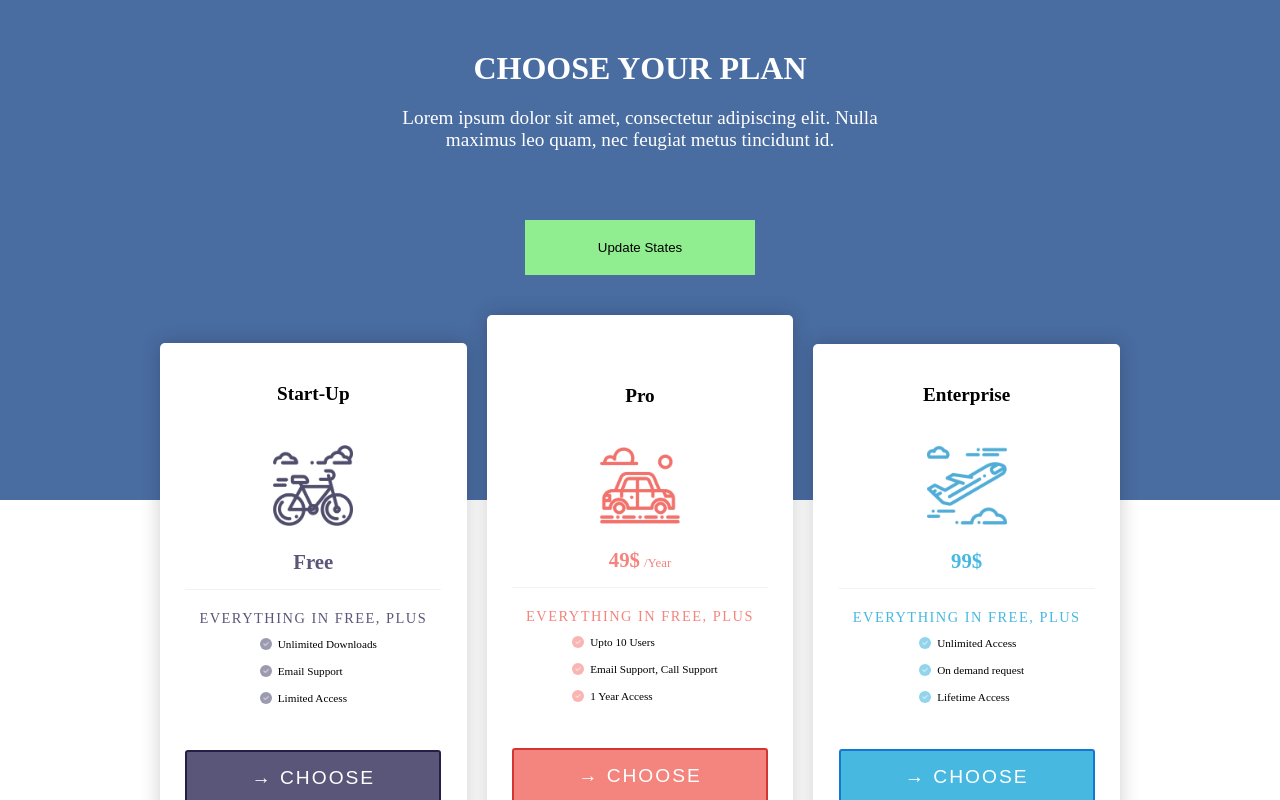
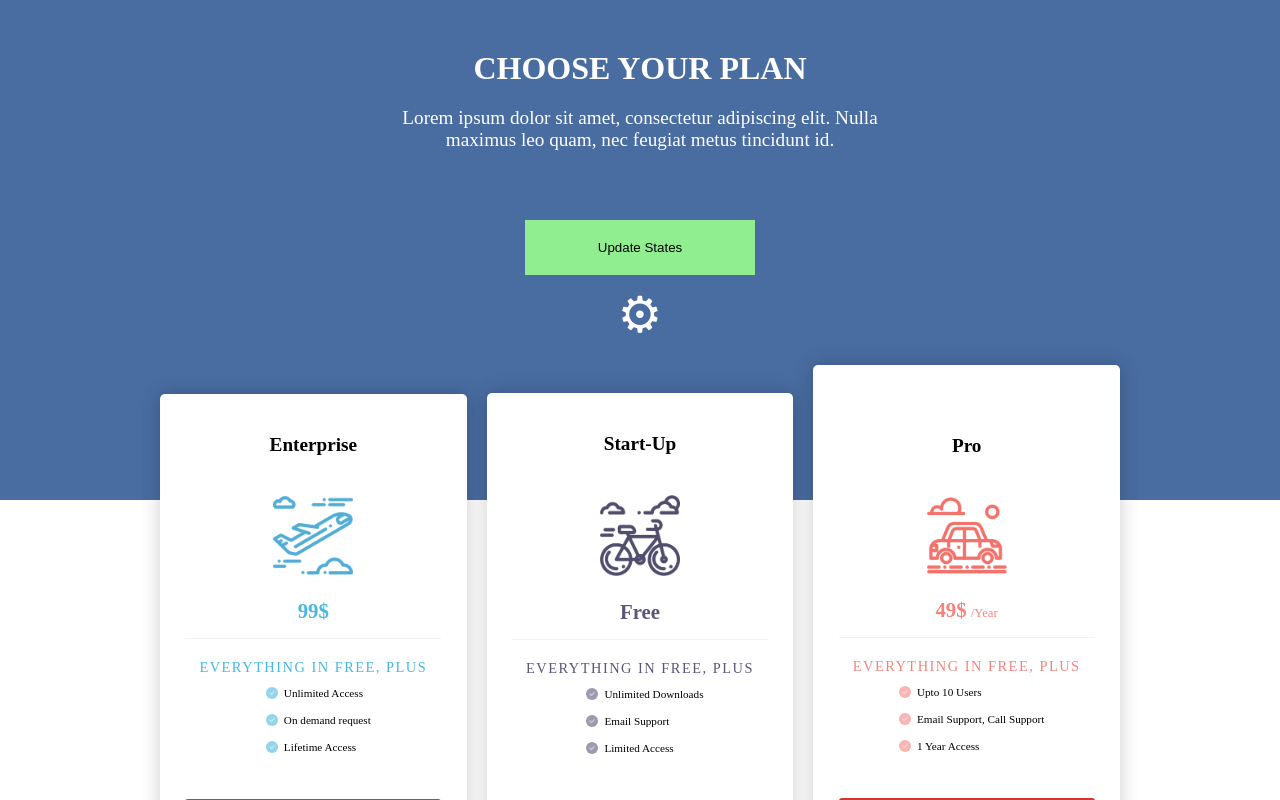
Before and after one commit to dillionmegida/react-course, a React (Vite) app: page / in a window 1280 px wide. Shown: the top 800 px of the page. Built offline with nearby package versions, Linux system fonts and the light colour scheme.

Commit message:
update code with class/lifecycle examples

```diff
--- a/src/App.jsx
+++ b/src/App.jsx
@@ -1,24 +1,19 @@
-import PricingCard from "./components/PricingCard/PricingCard"
+import PricingCards from "./components/PricingCards/PricingCards"
 import styles from "./App.module.css"
 import { useState } from "react"
 
 function App() {
-  const [showPricingCards, setShowPricingCards] =
-    useState(true)
-  const [showHeading, setShowHeading] =
-    useState(true)
+  const [showPricingCards, setShowPricingCards] = useState(true)
+  const [showHeading, setShowHeading] = useState(true)
 
   // const updateShowPricingCards = () => {
   //   setShowPricingCards(!showPricingCards) // batch/queue the update
   //   console.log(showPricingCards)
   // }
 
-
   // const updateShowHeading = () => {
   //   setShowHeading(!showHeading) // batch/queue the update
   // }
-
-  console.log("i am rendered")
 
   const updateStates = () => {
     setShowPricingCards(!showPricingCards) // queue for next render
@@ -66,47 +61,23 @@ function App() {
     <main>
       <div className={styles.bg}>
         {showHeading && (
-          <h1 className={styles.heading}>
-            Choose your plan
-          </h1>
+          <h1 className={styles.heading}>Choose your plan</h1>
         )}
         <p className={styles.description}>
-          Lorem ipsum dolor sit amet, consectetur
-          adipiscing elit. Nulla maximus leo quam,
-          nec feugiat metus tincidunt id.
+          Lorem ipsum dolor sit amet, consectetur adipiscing
+          elit. Nulla maximus leo quam, nec feugiat metus
+          tincidunt id.
         </p>
       </div>
       <div className={styles["update-buttons"]}>
-        {/* <button
+        <button
+          onClick={updateStates}
           className={styles["update-button"]}
-          onClick={updateShowHeading}
         >
-          Update Show Heading
-        </button>
-        <button
-          className={styles["update-button"]}
-          onClick={updateShowPricingCards}
-        >
-          Update Show Pricing Cards
-        </button> */}
-        <button onClick={updateStates} className={styles["update-button"]}>
           Update States
         </button>
       </div>
-      {showPricingCards && (
-        <div
-          className={`${styles.prices} container`}
-        >
-          {cards.map(card => {
-            return (
-              <PricingCard
-                key={card.label}
-                card={card}
-              />
-            )
-          })}
-        </div>
-      )}
+      {showPricingCards && <PricingCards cards={cards} />}
     </main>
   )
 }
--- a/src/App.module.css
+++ b/src/App.module.css
@@ -34,15 +34,6 @@
   margin: 20px auto;
 }
 
-.prices {
-  display: grid;
-  grid-template-columns: repeat(3, 1fr);
-  gap: 20px;
-  position: relative;
-  top: -300px;
-  align-items: center;
-}
-
 .nothing {
   color: black;
   font-size: 4rem;
--- /dev/null
+++ b/src/components/PricingCards/PricingCards.jsx
@@ -0,0 +1,114 @@
+import styles from "./PricingCards.module.css"
+import PropTypes from "prop-types"
+import PricingCard from "../PricingCard/PricingCard"
+import { useState, Component } from "react"
+
+const randomizeArr = array => {
+  const cloned = [...array]
+  for (let i = cloned.length - 1; i > 0; i--) {
+    const j = Math.floor(Math.random() * (i + 1))
+    ;[cloned[i], cloned[j]] = [cloned[j], cloned[i]]
+  }
+
+  return cloned
+}
+
+// function PricingCards({ cards }) {
+//   const [randomCards, setRandomCards] = useState(
+//     randomizeArr(cards)
+//   )
+
+//   const randomizeCards = () => {
+//     setRandomCards(randomizeArr(randomCards))
+//   }
+
+//   return (
+//     <div className={`${styles.prices} container`}>
+//       <button
+//         onClick={randomizeCards}
+//         className={styles["randomize-btn"]}
+//       >
+//         ⚙
+//       </button>
+//       {randomCards.map(card => {
+//         return <PricingCard key={card.label} card={card} />
+//       })}
+//     </div>
+//   )
+// }
+
+class PricingCards extends Component {
+  constructor(props) {
+    super(props)
+    this.state = {
+      randomCards: randomizeArr(this.props.cards),
+    }
+  }
+
+  intervalId = null
+
+  randomizeCards = () => {
+    this.setState({
+      randomCards: randomizeArr(this.state.randomCards),
+    })
+  }
+
+  componentDidMount () {
+    const myButton = document.getElementById('my-button')
+    // console.log(myButton)
+    console.log('i am born')
+    // this.intervalId = setInterval(() => {
+    //   console.log('hello hi hello')
+    // }, 1000)
+    console.log(this)
+    this.setState({})
+  }
+
+  shouldComponentUpdate = () => {
+    // check state
+    return true
+  }
+
+  componentDidUpdate = () => {
+    console.log("hey i updated")
+  }
+
+  componentWillUnmount = () => {
+    console.log('i am leaving')
+    clearInterval(this.intervalId)
+  }
+
+  render() {
+    const { randomCards } = this.state
+
+    return (
+      <div className={`${styles.prices} container`}>
+        <button
+        id='my-button'
+          onClick={this.randomizeCards}
+          className={styles["randomize-btn"]}
+        >
+          ⚙
+        </button>
+        {randomCards.map(card => {
+          return <PricingCard key={card.label} card={card} />
+        })}
+      </div>
+    )
+  }
+}
+
+PricingCards.propTypes = {
+  cards: PropTypes.arrayOf(
+    PropTypes.exact({
+      label: PropTypes.string.isRequired,
+      price: PropTypes.string.isRequired,
+      duration: PropTypes.string,
+      image: PropTypes.string.isRequired,
+      imageAlt: PropTypes.string.isRequired,
+      benefits: PropTypes.arrayOf(PropTypes.string).isRequired,
+    }).isRequired
+  ).isRequired,
+}
+
+export default PricingCards
--- /dev/null
+++ b/src/components/PricingCards/PricingCards.module.css
@@ -0,0 +1,21 @@
+.prices {
+  display: grid;
+  grid-template-columns: repeat(3, 1fr);
+  gap: 20px;
+  position: relative;
+  top: -250px;
+  align-items: center;
+}
+
+.randomize-btn {
+  position: absolute;
+  top: -60px;
+  font-size: 50px;
+  background: none;
+  border: none;
+  color: white;
+  left: 0;
+  right: 0;
+  margin: 0 auto;
+  outline: none;
+}
--- a/src/main.jsx
+++ b/src/main.jsx
@@ -1,10 +1,8 @@
-import React from 'react'
-import ReactDOM from 'react-dom/client'
-import App from './App.jsx'
-import './global.css'
+import React from "react"
+import ReactDOM from "react-dom/client"
+import App from "./App.jsx"
+import "./global.css"
 
-ReactDOM.createRoot(document.getElementById('root')).render(
-  <React.StrictMode>
-    <App />
-  </React.StrictMode>,
+ReactDOM.createRoot(document.getElementById("root")).render(
+  <App />
 )
```
